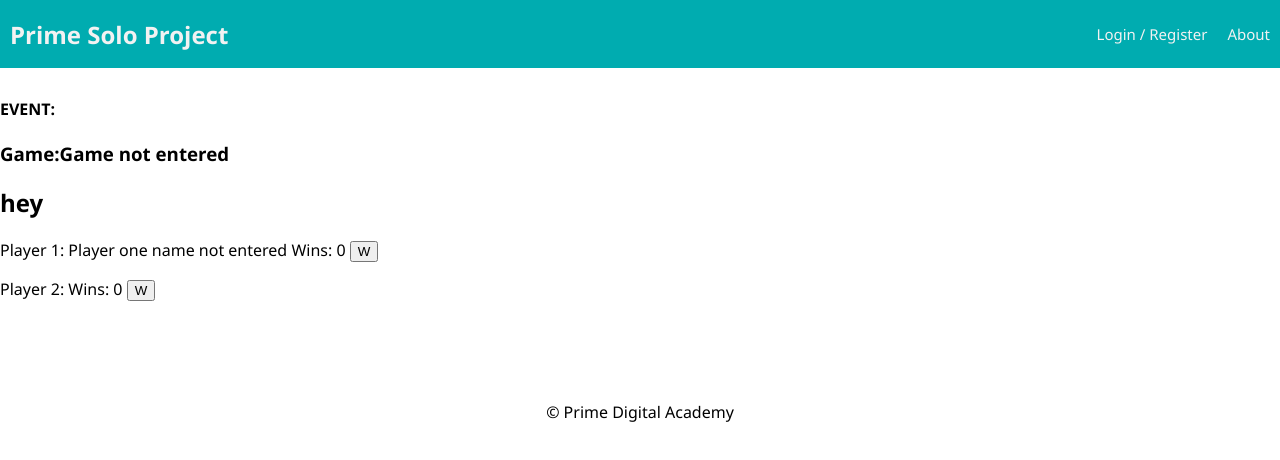
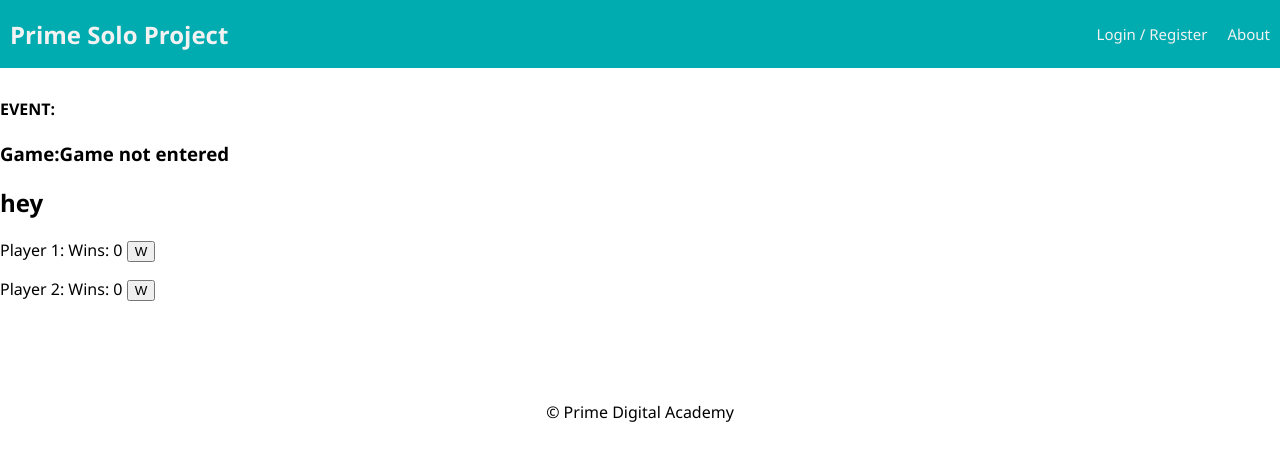
Before and after one commit to Bles-t/Solo-Project, a React (Create React App) app: page /ActivityPage in a window 1280 px wide. Shown: the top 460 px of the page. Built offline with nearby package versions, Linux system fonts and the light colour scheme; no server answers.

Commit message:
fixed activity page . getting ready to make my get saga and try to bring up the data in a array

```diff
--- a/src/components/ActivityPage/activityPage.jsx
+++ b/src/components/ActivityPage/activityPage.jsx
@@ -5,7 +5,7 @@ import { useLocation } from "react-router-dom/cjs/react-router-dom.min";
 function ActivityPage() {
   const PlayerOneWinButton = useSelector((store) => store.PlayerOneWins);
   const PlayerTwoWinButton = useSelector((store) => store.PlayerTwoWins);
-  // const playerOne = useSelector((store) => store.PlayerOne);
+  const playerOne = useSelector((store) => store.PlayerOne);
   const playerTwo = useSelector((store) => store.PlayerTwo); // Make sure the name matches the reducer name in your root reducer
   const gameList = useSelector((store) => store.GameList);
   const matchTitle = useSelector((store) => store.MatchTitle);
@@ -16,7 +16,7 @@ function ActivityPage() {
   const gameTitle = location.state ? location.state.game : "Game not entered";
 
 
-  const playerOne = location.state ? location.state.game : "Player one name not entered";
+  // const playerOne = location.state ? location.state.game : "Player one name not entered";
 
   // const gameData = location.state ? location.state.gameData : null;
   // const gameTitle = gameData ? gameData.gameTitle : "Game not entered";
--- a/src/components/GameSetUp/gameSetUp.jsx
+++ b/src/components/GameSetUp/gameSetUp.jsx
@@ -22,7 +22,7 @@ function GameSetUp() {
 
     dispatch({
       type: 'ADD_PLAYERONE',
-      payload: { game: newPlayerOne },
+      payload: newPlayerOne,
     })
     dispatch({
       type: 'ADD_PLAYERTWO',
@@ -42,7 +42,7 @@ function GameSetUp() {
     setNewPlayerTwo('')
     setNewGame('')
     setNewMatchTitle('')
-    history.push('/ActivityPage', { game: newGame, newPlayerOne })
+    history.push('/ActivityPage', { game: newGame })
   }
 
   const history = useHistory()
--- a/src/components/SavedGamePage/SavedGamePage.jsx
+++ b/src/components/SavedGamePage/SavedGamePage.jsx
@@ -17,7 +17,7 @@ function SavedGamePage() {
 
     const gameData = location.state ? location.state.gameData : null;
   // const gameTitle = gameData ? gameData.gameTitle : "Game not entered";
-const playerOne = gameData ? gameData.gamename : "Player 1";
+// const playerOne = gameData ? gameData.gamename : "Player 1";
 const playerTwo = gameData ? gameData.playerTwo : "Player 2";
 
   const gameTitle = location.state ? location.state.game : "Game not entered";
```
Also changed, not shown: 1 other file (tests, documents, lock files or other folders).
